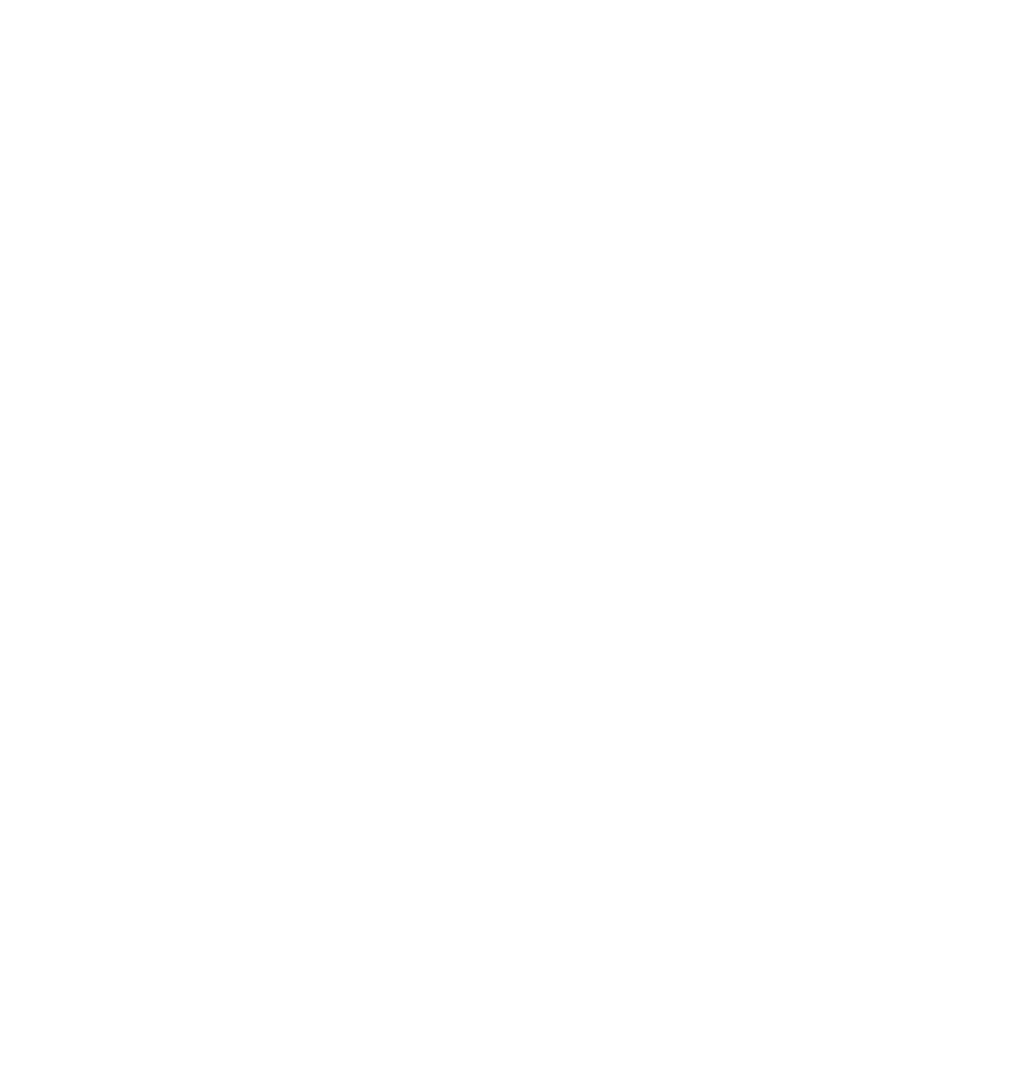
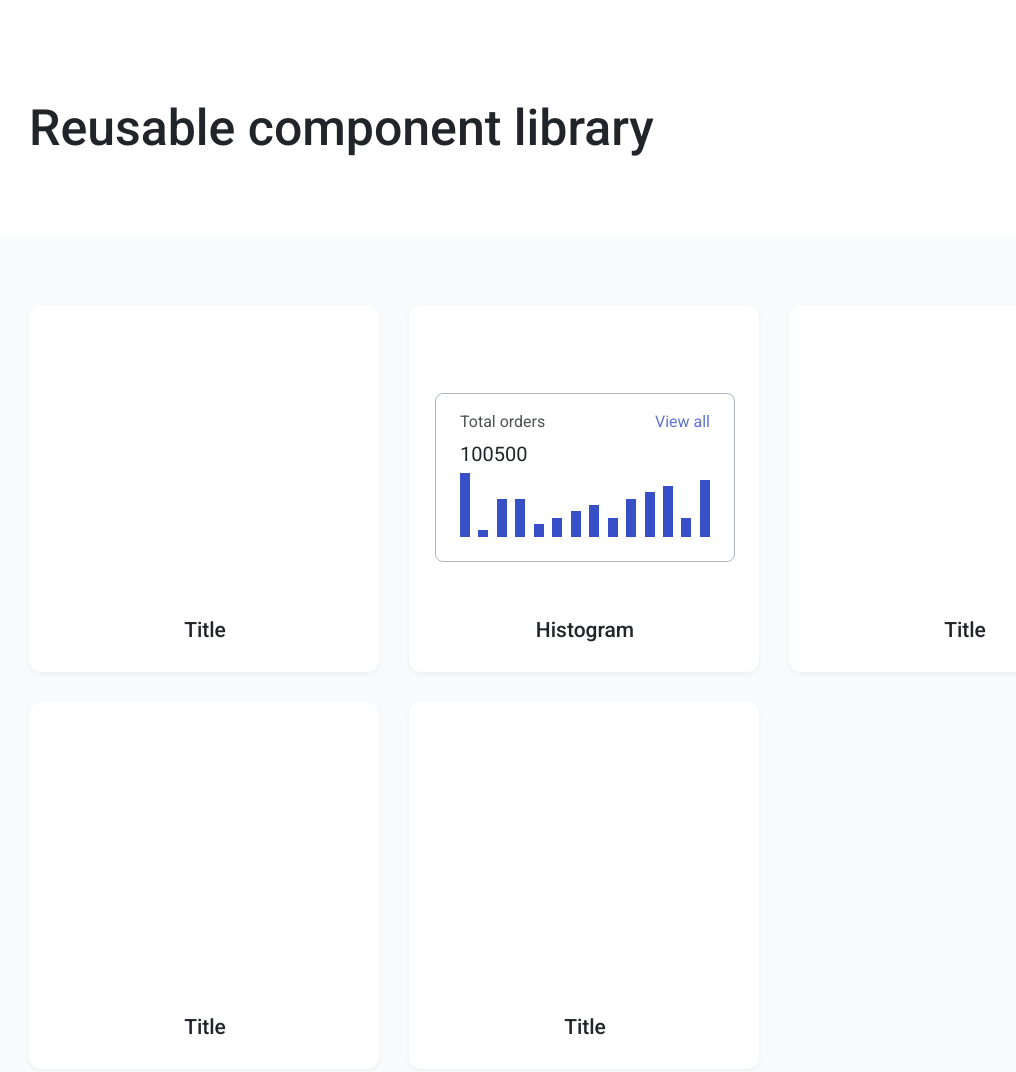
Before and after one commit to js-tasks-ru/htmlcss-20231027_mu57di3, a website: page index.html in a window 1280 px wide. Shown: the whole page, without its empty margins (56-1072 px from the left). Before the commit the page ends 800 px from the top, so only its background shows below. Drawn offline with Linux system fonts and the light colour scheme.

Commit message:
Карточки

```diff
--- a/assets/css/main.css
+++ b/assets/css/main.css
@@ -1,5 +1,6 @@
 @import '../fonts/fonts.css';
 @import './reset.css';
+@import '../../components/components.css';
 
 :root {
     --white: #ffffff;
--- /dev/null
+++ b/components/card/card.css
@@ -0,0 +1,20 @@
+.card {
+    width: 350px;
+    height: 367px;
+    flex-shrink: 0;
+    border-radius: 12px;
+    background: var(--white);
+    box-shadow: 0px 2px 4px 0px rgba(33, 36, 41, 0.05);
+    padding: 32px 24px 30px 26px;
+    display: flex;
+    flex-direction: column;
+    justify-content: flex-end;
+}
+
+.card__title {
+    color: var(--black);
+    text-align: center;
+    font-size: 21px;
+    font-weight: 500;
+    line-height: normal;
+}
--- /dev/null
+++ b/components/components.css
@@ -0,0 +1,7 @@
+@import "./footer/footer.css";
+@import "./header/header.css";
+@import "./page/page.css";
+@import "./card/card.css";
+@import "./preview/preview.css";
+@import "./container/container.css";
+@import "../04-lection2/01-histogram/histogram.css";
--- /dev/null
+++ b/components/container/container.css
@@ -0,0 +1,4 @@
+.container {
+    max-width: 1110px;
+    margin: auto;
+}
--- /dev/null
+++ b/components/footer/footer.css
@@ -0,0 +1,3 @@
+.footer {
+    height: 20px;
+}
--- /dev/null
+++ b/components/header/header.css
@@ -0,0 +1,11 @@
+.header {
+    height: 237px;
+    padding-top: 96px;
+}
+
+.header__title {
+    color: var(--black);
+    font-size: 50px;
+    font-weight: 500;
+    line-height: 1.28;
+}
--- /dev/null
+++ b/components/page/page.css
@@ -0,0 +1,7 @@
+.page {
+    min-height: 100vh;
+    display: flex;
+    flex-direction: column;
+    align-items: stretch;
+
+}
--- /dev/null
+++ b/components/preview/preview.css
@@ -0,0 +1,30 @@
+.preview {
+    background: #F9FAFC;
+    padding: 68px 0;
+}
+
+.page__main {
+    flex-grow: 1;
+}
+
+.preview__cards {
+    display: flex;
+    margin: -15px;
+    flex-wrap: wrap;
+}
+
+.preview__card {
+    margin: 15px;
+}
+
+.preview__histogram {
+    flex-grow: 1;
+    display: flex;
+    flex-direction: column;
+    justify-content: center;
+
+}
+
+.preview__histogram .histogram {
+    flex-basis: 60%;
+}
--- a/index.html
+++ b/index.html
@@ -5,6 +5,63 @@
         <link rel="stylesheet" href="./assets/css/main.css">
     </head>
     <body>
+    <div class="page">
+        <header class="header">
+            <div class="container">
+                <h1 class="header__title">Reusable component library</h1>
+            </div>
+        </header>
+        <main class="preview page__main">
+            <div class="container">
+                <div class="preview__cards">
+                    <div class="card preview__card">
+                        <h3 class="card__title">Title</h3>
+                    </div>
+                    <div class="card preview__card">
+                        <div class="preview__histogram">
+                            <div class="histogram">
+                                <div class="histogram__title">
+                                    <h3>Total orders</h3>
+                                    <a href="#">View all</a>
+                                </div>
+                                <div class="histogram__description">
+                                    100500
+                                </div>
+                                <div class="histogram__data">
+                                    <div class="histogram__data-item" style="height: 100%;"></div>
+                                    <div class="histogram__data-item" style="height: 10%;"></div>
+                                    <div class="histogram__data-item" style="height: 60%;"></div>
+                                    <div class="histogram__data-item" style="height: 60%;"></div>
+                                    <div class="histogram__data-item" style="height: 20%;"></div>
+                                    <div class="histogram__data-item" style="height: 30%;"></div>
+                                    <div class="histogram__data-item" style="height: 40%;"></div>
+                                    <div class="histogram__data-item" style="height: 50%;"></div>
+                                    <div class="histogram__data-item" style="height: 30%;"></div>
+                                    <div class="histogram__data-item" style="height: 60%;"></div>
+                                    <div class="histogram__data-item" style="height: 70%;"></div>
+                                    <div class="histogram__data-item" style="height: 80%;"></div>
+                                    <div class="histogram__data-item" style="height: 30%;"></div>
+                                    <div class="histogram__data-item" style="height: 90%;"></div>
+                                </div>
+                            </div>
+                        </div>
+                        <h3 class="card__title">Histogram</h3>
+                    </div>
+                    <div class="card preview__card">
+                        <h3 class="card__title">Title</h3>
+                    </div>
+                    <div class="card preview__card">
+                        <h3 class="card__title">Title</h3>
+                    </div>
+                    <div class="card preview__card">
+                        <h3 class="card__title">Title</h3>
+                    </div>
+                </div>
+            </div>
+        </main>
+        <footer class="footer">
 
+        </footer>
+    </div>
     </body>
 </html>
```
